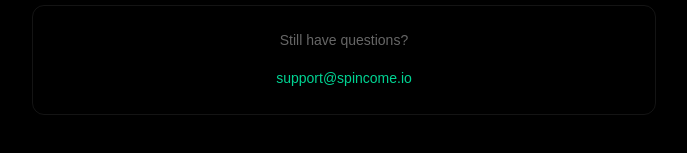
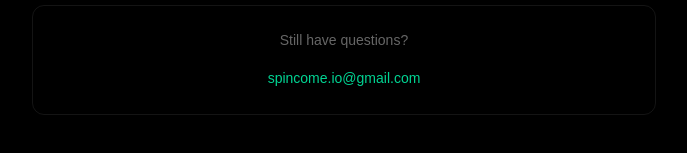
Before and after one commit to brozarti/spincome, a Next.js app in the folder apps/marketplace/: page /faq in a window 1280 px wide. Shown: the part 2453-2606 px from the top of the page, without its empty margins (296-983 px from the left). Built offline with nearby package versions, Linux system fonts and the light colour scheme.

Commit message:
Update support email to spincome.io@gmail.com on FAQ, privacy, and terms pages

```diff
--- a/apps/marketplace/app/faq/page.tsx
+++ b/apps/marketplace/app/faq/page.tsx
@@ -108,10 +108,10 @@
         <div className="border border-white/8 rounded-xl p-6 text-center mt-8">
           <p className="text-white/40 text-sm mb-4">Still have questions?</p>
           <a
-            href="mailto:support@spincome.io"
+            href="mailto:spincome.io@gmail.com"
             className="text-emerald-400 text-sm hover:text-emerald-300 transition-colors"
           >
-            support@spincome.io
+            spincome.io@gmail.com
           </a>
         </div>
       </div>
--- a/apps/marketplace/app/privacy/page.tsx
+++ b/apps/marketplace/app/privacy/page.tsx
@@ -32,10 +32,10 @@
           <p>Stripe handles all payment processing. We do not store credit card numbers, bank account details, or other financial credentials. Stripe&apos;s privacy policy governs payment data.</p>
 
           <h2 className="text-white font-semibold text-base mt-8">Data retention</h2>
-          <p>Impression records are retained for billing and analytics. You can request deletion of your account and associated data by emailing support@spincome.io.</p>
+          <p>Impression records are retained for billing and analytics. You can request deletion of your account and associated data by emailing spincome.io@gmail.com.</p>
 
           <h2 className="text-white font-semibold text-base mt-8">Contact</h2>
-          <p>Questions about privacy: <a href="mailto:support@spincome.io" className="text-emerald-400 hover:text-emerald-300">support@spincome.io</a></p>
+          <p>Questions about privacy: <a href="mailto:spincome.io@gmail.com" className="text-emerald-400 hover:text-emerald-300">spincome.io@gmail.com</a></p>
         </div>
       </div>
     </main>
--- a/apps/marketplace/app/terms/page.tsx
+++ b/apps/marketplace/app/terms/page.tsx
@@ -30,7 +30,7 @@
           <p>Spincome is provided &quot;as is&quot; without warranty. We are not liable for lost earnings, service interruptions, or third-party actions. Maximum liability is limited to the amount paid or earned through the platform in the preceding 30 days.</p>
 
           <h2 className="text-white font-semibold text-base mt-8">Contact</h2>
-          <p>Questions: <a href="mailto:support@spincome.io" className="text-emerald-400 hover:text-emerald-300">support@spincome.io</a></p>
+          <p>Questions: <a href="mailto:spincome.io@gmail.com" className="text-emerald-400 hover:text-emerald-300">spincome.io@gmail.com</a></p>
         </div>
       </div>
     </main>
```
